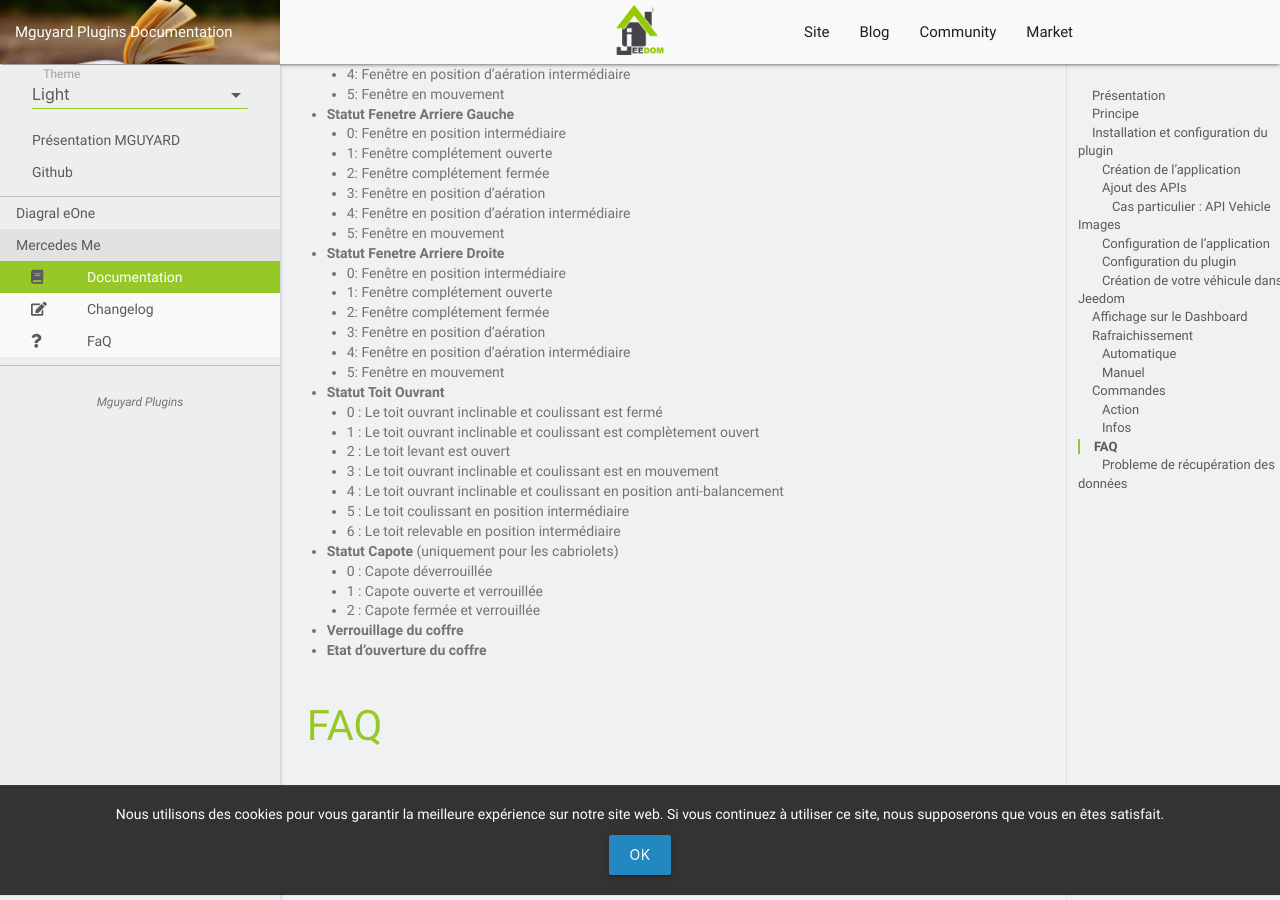
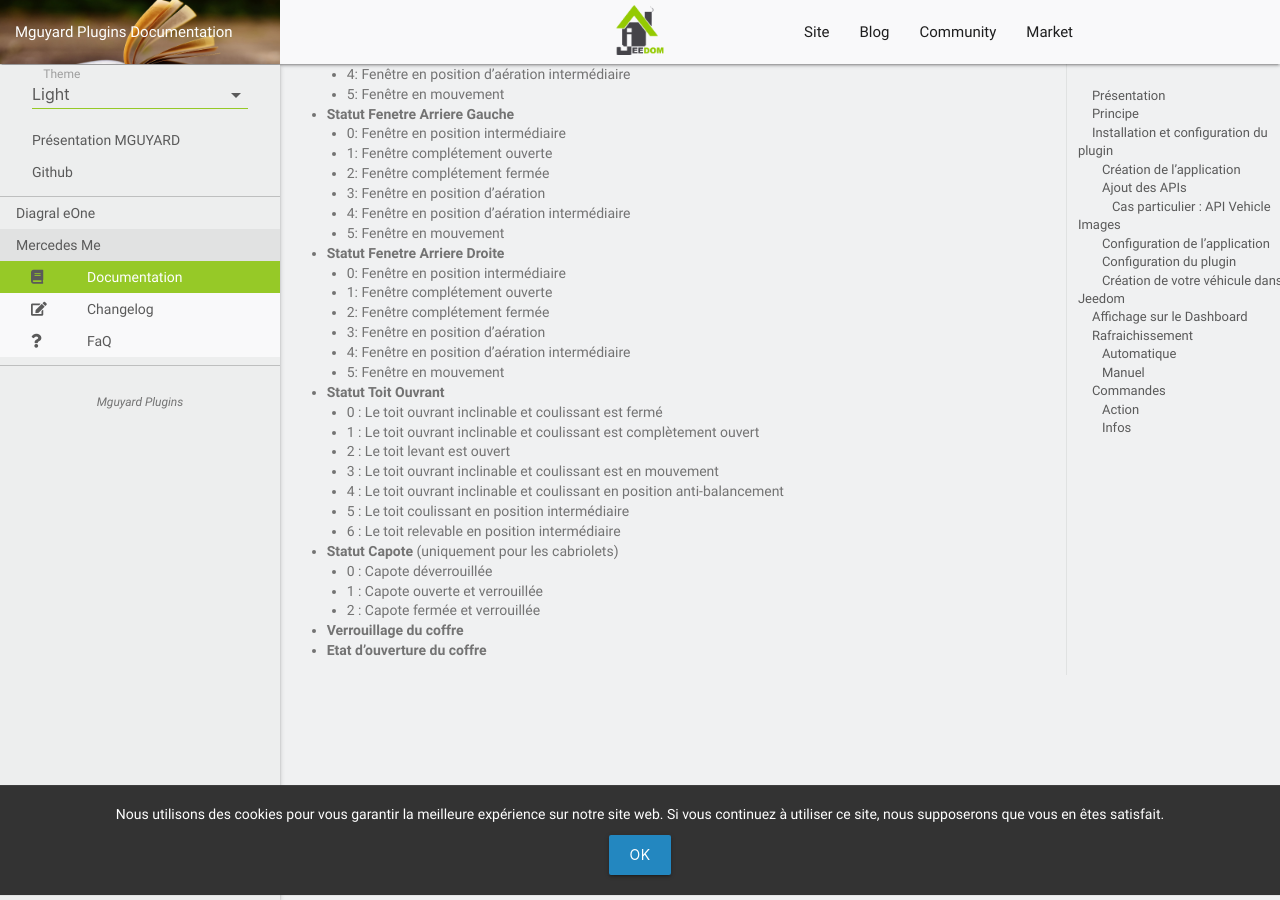
Before and after one commit to mguyard/Jeedom-Documentations, a Jekyll site: the page built from fr_FR/Mercedes_me/documentation.md, in a window 1280 px wide and 900 px high, scrolled down 6904 px. Built offline with Jekyll 4.4.1, drawn with Linux system fonts in a browser that asks for light colours; our own code applies the rules of GitHub Pages for plain Markdown files.

Commit message:
Deplacmeent Faq de doc vers page Faq Mercedes

```diff
--- a/fr_FR/Mercedes_me/documentation.md
+++ b/fr_FR/Mercedes_me/documentation.md
@@ -205,10 +205,3 @@
     -   2 : Capote fermée et verrouillée
 -   __Verrouillage du coffre__
 -   __Etat d'ouverture du coffre__
-
-# FAQ
-
-## Probleme de récupération des données
-
--   Vérifiez que vous avez bieen accès à internet
--   Vérifiez que le Cloud Mercedes ne recontre pas d'incident : [https://developer.mercedes-benz.com/status](https://developer.mercedes-benz.com/status)
```
